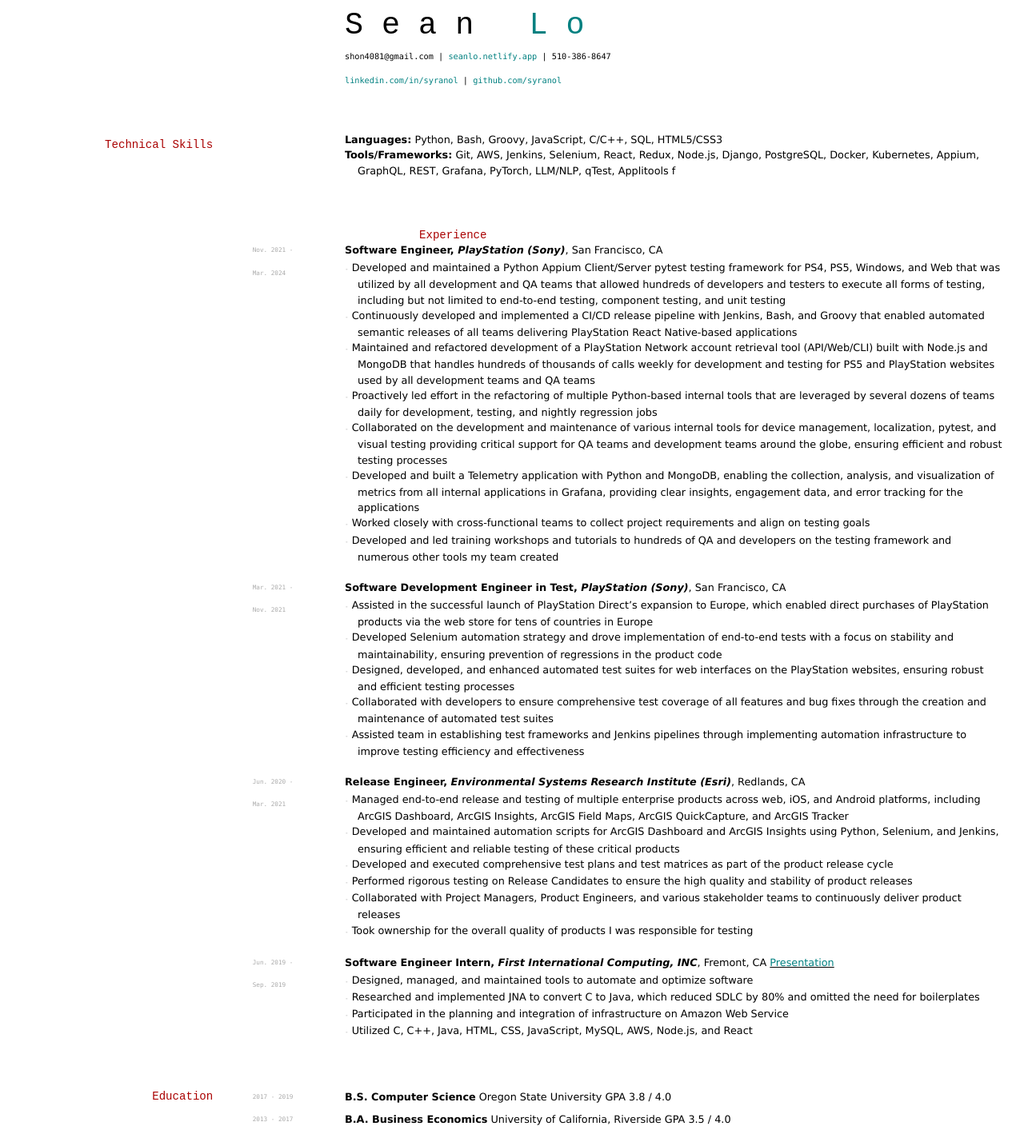
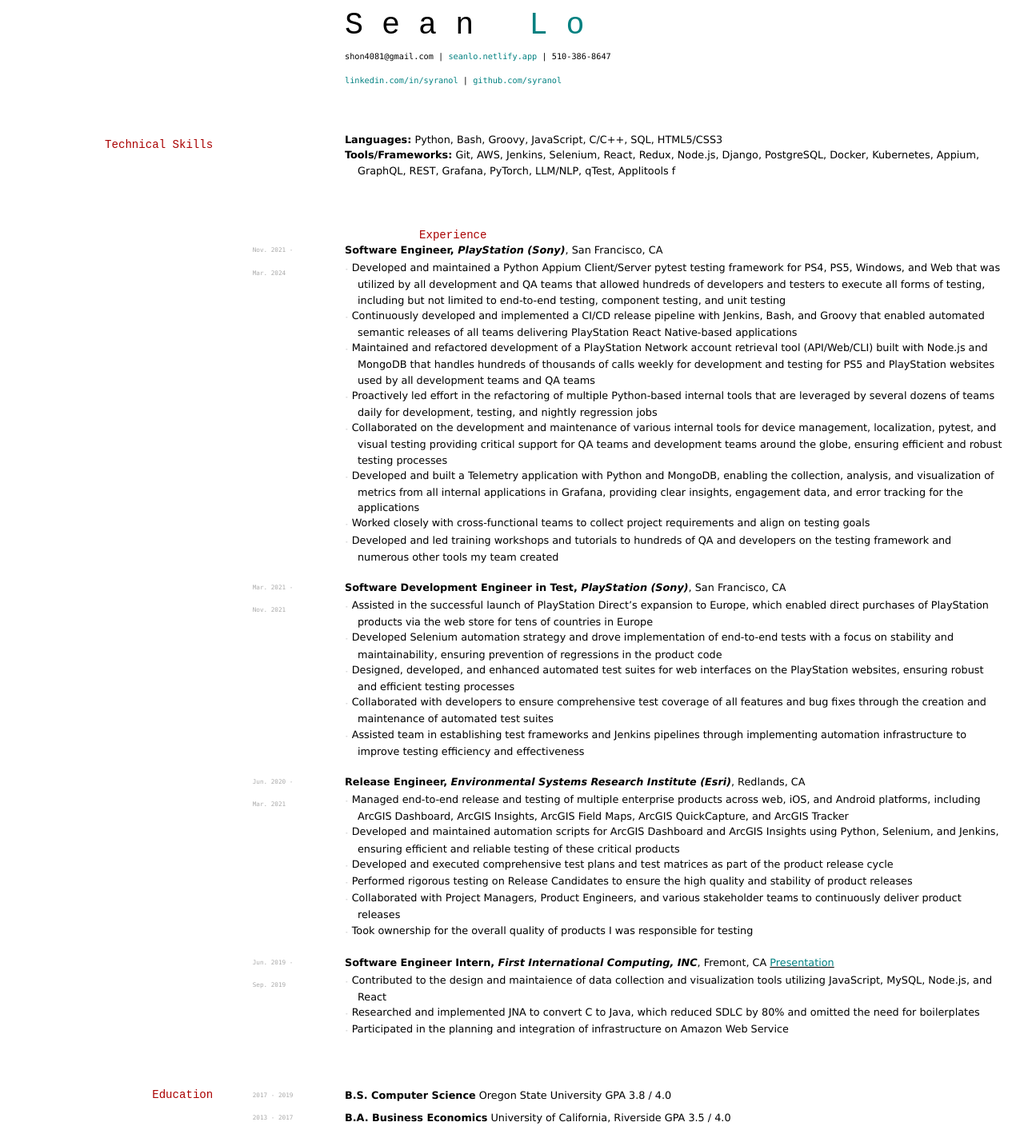
Before and after one commit to elipapa/markdown-cv, a Jekyll site: the page built from index.md, in a window 1280 px wide. Shown: the whole page at 80% size. Built offline with Jekyll 4.4.1, drawn with Linux system fonts in a browser that asks for light colours.

Commit message:
Update index.md

```diff
--- a/index.md
+++ b/index.md
@@ -59,11 +59,9 @@
 __Software Engineer Intern, *First International Computing, INC*__, Fremont, CA <a href="https://www.linkedin.com/in/syranol/overlay/1583300266405/single-media-viewer/?type=DOCUMENT&profileId=ACoAABPldJ0BFSjGL3EC_DYMnNJCZ6ongKLGV8o](https://www.linkedin.com/in/syranol/overlay/1583300266405/single-media-viewer?type=DOCUMENT&profileId=ACoAABPldJ0BFSjGL3EC_DYMnNJCZ6ongKLGV8o&lipi=urn%3Ali%3Apage%3Ad_flagship3_profile_view_base%3Bx6lRpc6VRv6h80zWrUTwyw%3D%3D](https://www.linkedin.com/in/syranol/overlay/1583300266405/single-media-viewer?type=DOCUMENT&profileId=ACoAABPldJ0BFSjGL3EC_DYMnNJCZ6ongKLGV8o&lipi=urn%3Ali%3Apage%3Ad_flagship3_profile_view_base%3BKydn0%2FLdQY6Ut2HiDrOFtw%3D%3D"> <font color="teal"> Presentation </font> </a>
 
 `Sep. 2019`
-- `-` Designed, managed, and maintained tools to automate and optimize software
-- `-` Researched and implemented JNA to convert C to Java, which reduced SDLC by 80%
-and omitted the need for boilerplates
+- `-` Contributed to the design and maintaience of data collection and visualization tools utilizing JavaScript, MySQL, Node.js, and React
+- `-` Researched and implemented JNA to convert C to Java, which reduced SDLC by 80% and omitted the need for boilerplates
 - `-` Participated in the planning and integration of infrastructure on Amazon Web Service
-- `-` Utilized C, C++, Java, HTML, CSS, JavaScript, MySQL, AWS, Node.js, and React
 
 ## Education
 
```
